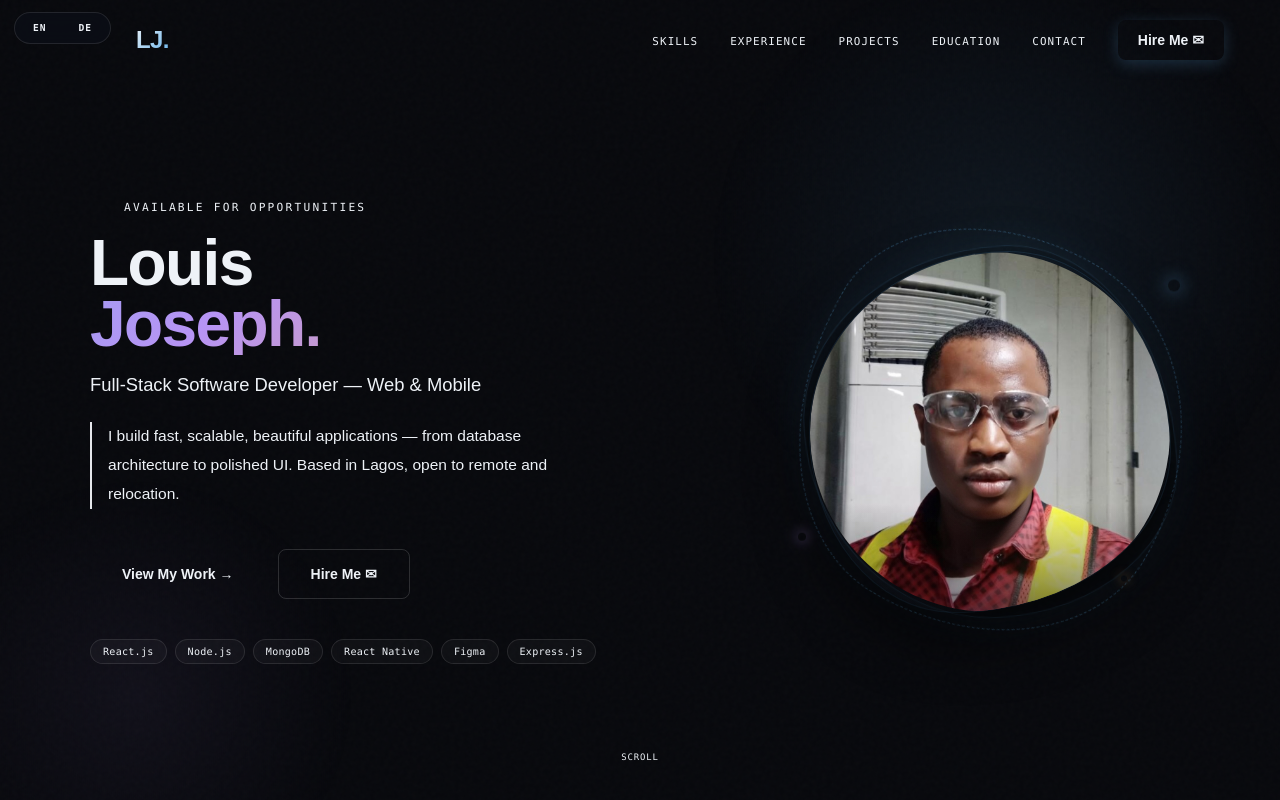
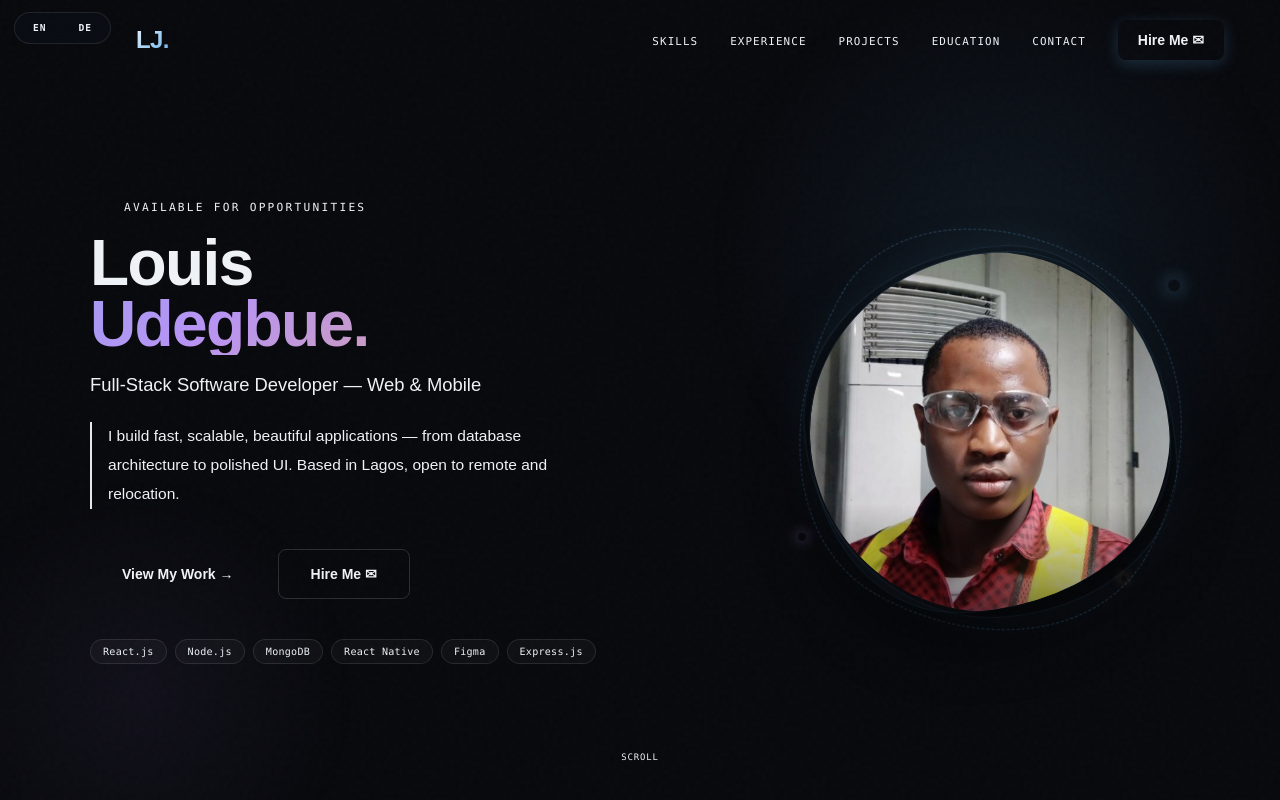
Before and after one commit to Bootstrap02/Portfolio, a React (Create React App) app: page / in a window 1280 px wide. Shown: the top 800 px of the page. Built offline with nearby package versions, Linux system fonts and the light colour scheme.

Commit message:
Update App.js

```diff
--- a/src/App.js
+++ b/src/App.js
@@ -114,7 +114,7 @@ function Hero({ lang, t }) {
           </p>
           <h1 className="animate-fade-up delay-1 font-syne font-black leading-[0.95] tracking-tight mb-4" style={{fontSize:'clamp(2.6rem,5vw,4.6rem)'}}>
             <span className="block text-snow">Louis</span>
-            <span className="block text-gradient-blue">Joseph.</span>
+            <span className="block text-gradient-blue">Udegbue.</span>
           </h1>
           <p className="animate-fade-up delay-2 font-outfit font-light text-muted2 mb-6" style={{fontSize:'clamp(.92rem,1.7vw,1.15rem)'}}>
             Full-Stack <span className="text-snow font-medium">Software Developer</span> — Web & Mobile
```
